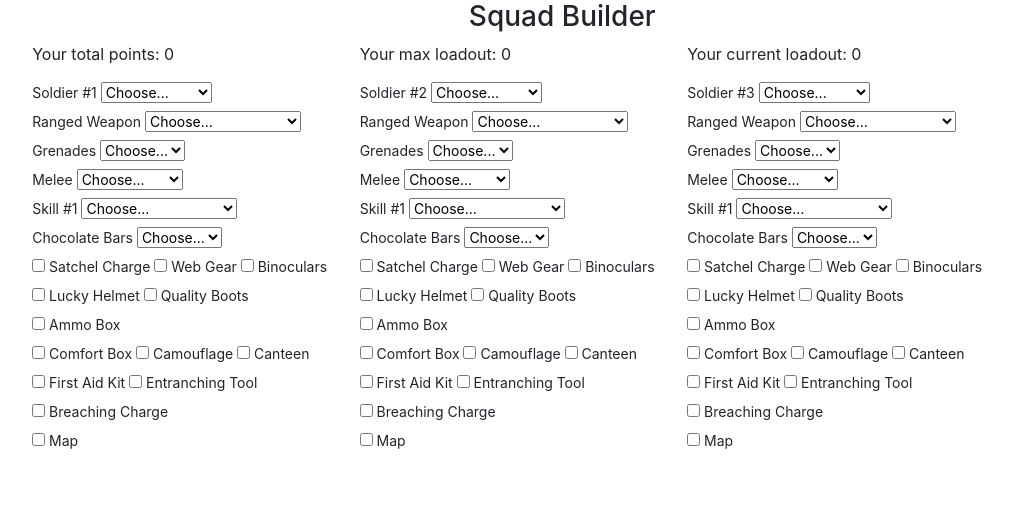
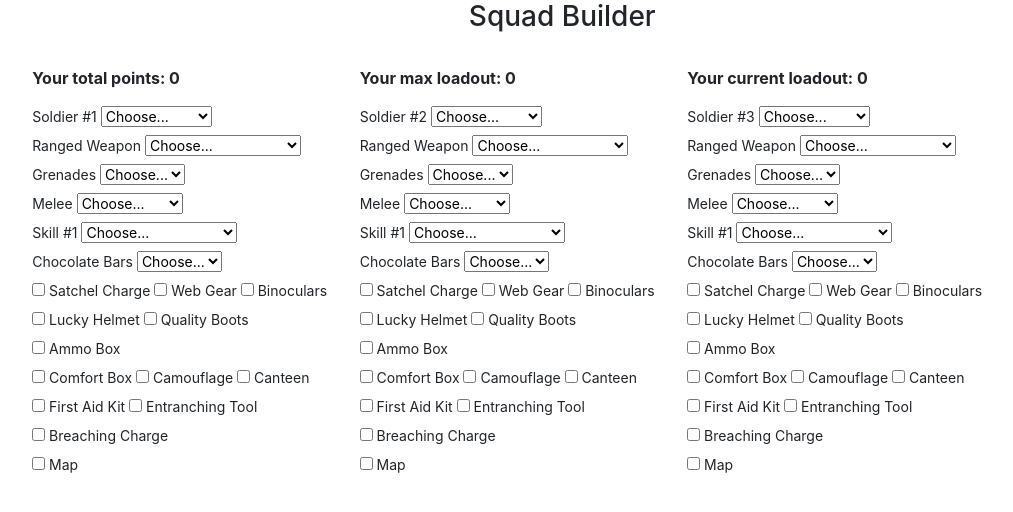
Before and after one commit to chookmook29/DVG, a plain HTML site: page index.html in a window 1280 px wide. Shown: the whole page, without its empty margins (77-1090 px from the left). Drawn offline with nearby package versions, Linux system fonts and the light colour scheme.

Commit message:
more layout fixes

```diff
--- a/index.html
+++ b/index.html
@@ -17,9 +17,7 @@
                     font-size: 14px;
                 }
                 #summary {
-                    padding-left: 30%;
                     font-weight: bold;
-                    font-size: 12px;
                 }
 				.col-lg-4 {
 				border:1px solid black;
@@ -38,20 +36,21 @@
 
 	</div>
 	</div>
+	<br>
 	<div class="row">
 		<div class="col-lg-offset-1 col-lg-1 col-sm-offset-1 col-sm-1"></div>
 
-    <div class="col-lg-3 col-sm-3">
+    <div class="col-lg-3 col-sm-3" id="summary">
 		<p id="result">
 		Your total points: 0
 		</p>
 	</div>
-	<div class="col-lg-3 col-sm-3">
+	<div class="col-lg-3 col-sm-3" id="summary">
 		<p id="max_loadout">
 		Your max loadout: 0
 		</p>
 	</div>
-	<div class="col-lg-3 col-sm-3">
+	<div class="col-lg-3 col-sm-3" id="summary">
 		<p id="current_loadout">
 		Your current loadout: 0
 		</p>
```
